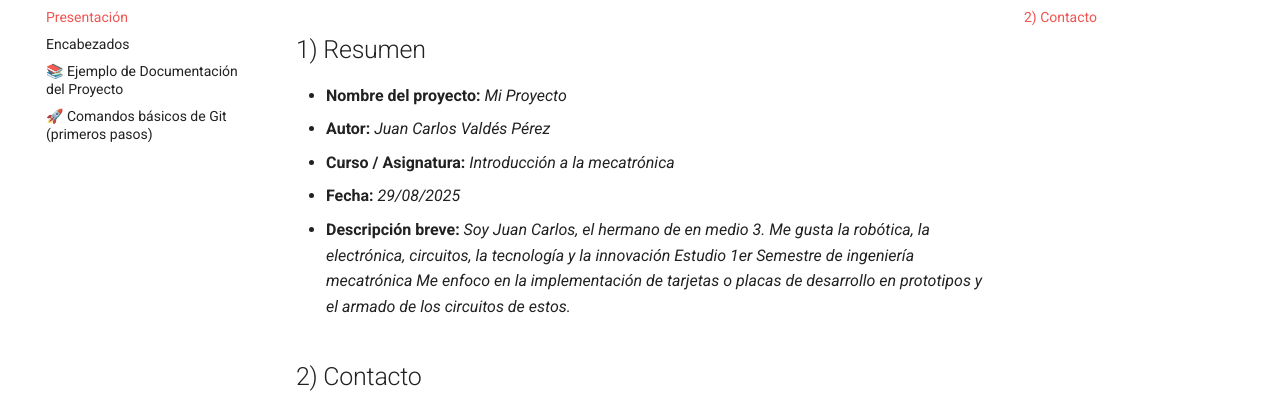
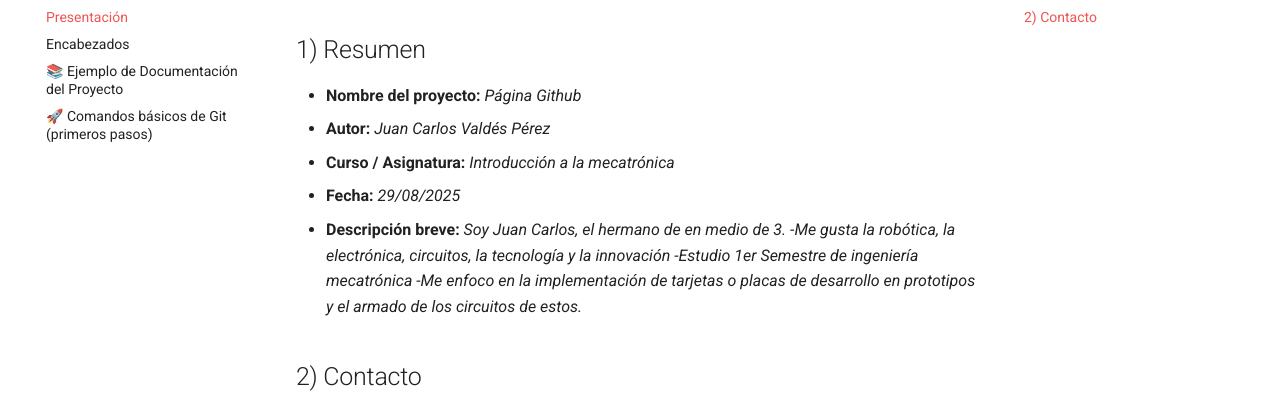
Before and after one commit to Juankashifu/Portafolio-Ibero, an MkDocs documentation site: the page built from docs/Presentación.md, in a window 1280 px wide. Shown: the part 148-553 px from the top of the page. Built offline with MkDocs 1.6.1 and Material for MkDocs 9.7.7, drawn with Linux system fonts in a browser that asks for light colours.

Commit message:
Update Presentación.md

```diff
--- a/docs/Presentación.md
+++ b/docs/Presentación.md
@@ -1,13 +1,13 @@
 ## 1) Resumen
 
-- **Nombre del proyecto:** _Mi Proyecto_
+- **Nombre del proyecto:** _Página Github_
 - **Autor:** _Juan Carlos Valdés Pérez_
 - **Curso / Asignatura:** _Introducción a la mecatrónica_
 - **Fecha:** _29/08/2025_
-- **Descripción breve:** _Soy Juan Carlos, el hermano de en medio 3.
-Me gusta la robótica, la electrónica, circuitos, la tecnología y la innovación
-Estudio 1er Semestre de ingeniería mecatrónica
-Me enfoco en la implementación de tarjetas o placas de desarrollo en prototipos y el armado de los circuitos de estos._
+- **Descripción breve:** _Soy Juan Carlos, el hermano de en medio de 3.
+-Me gusta la robótica, la electrónica, circuitos, la tecnología y la innovación
+-Estudio 1er Semestre de ingeniería mecatrónica
+-Me enfoco en la implementación de tarjetas o placas de desarrollo en prototipos y el armado de los circuitos de estos._
 
 ## 2) Contacto
 
```
